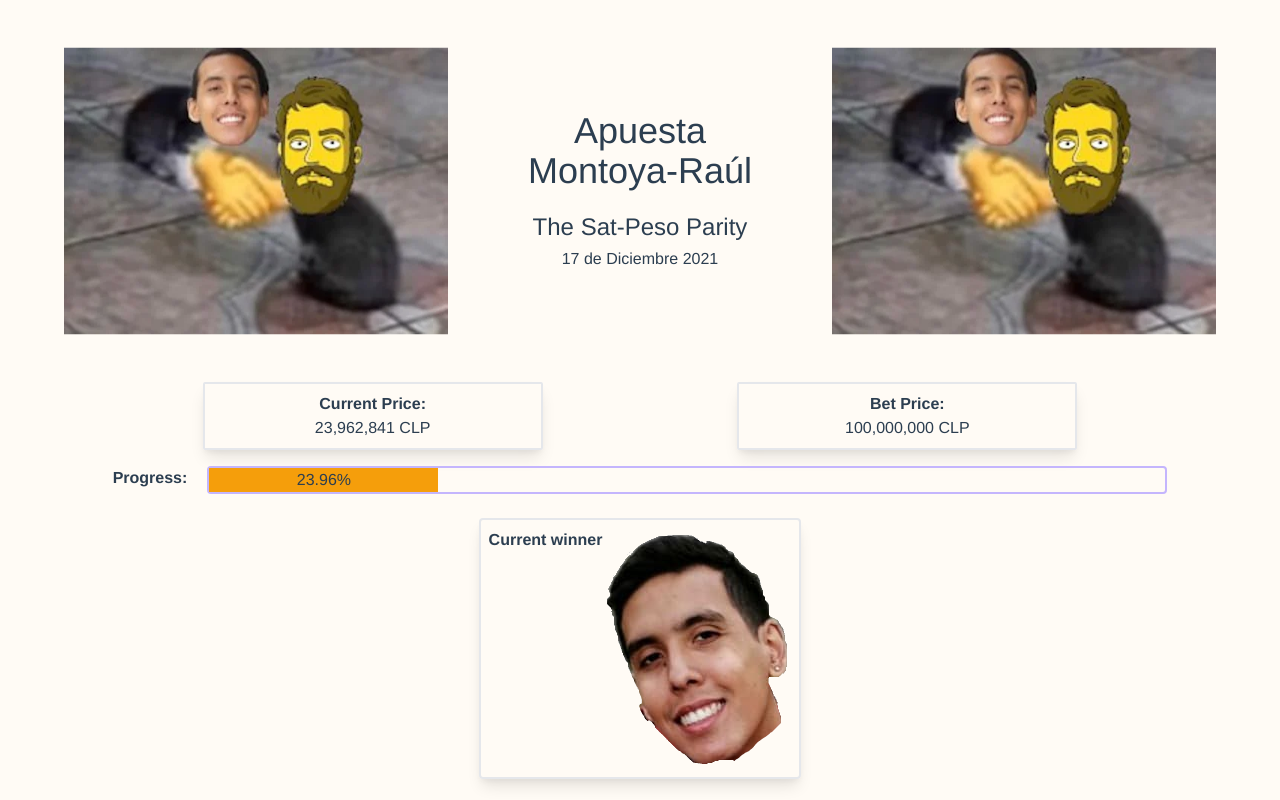
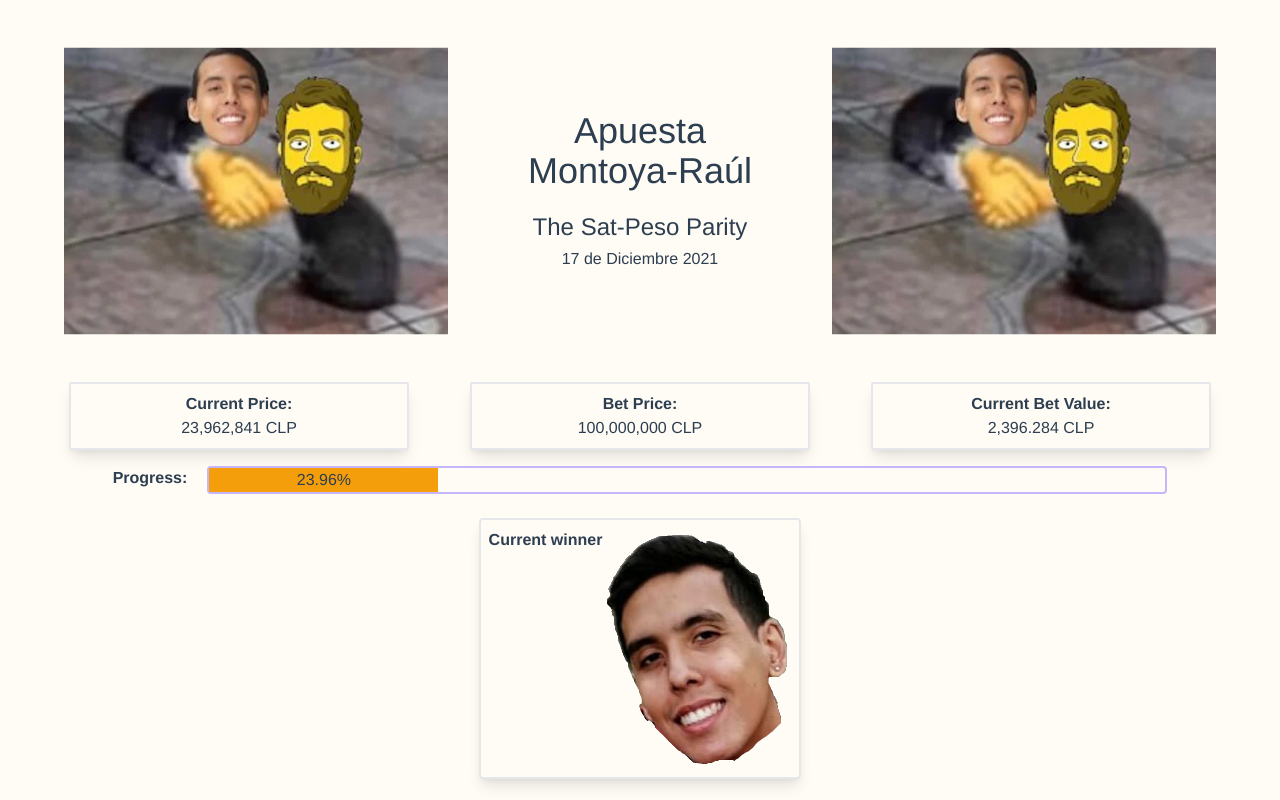
Before and after one commit to wachunei/montoya-raul-bet, a Vue app: page / in a window 1280 px wide. Built offline with nearby package versions, Linux system fonts and the light colour scheme; no server answers.

Commit message:
feat(): add current bet value

```diff
--- a/src/App.vue
+++ b/src/App.vue
@@ -12,6 +12,7 @@
   <div class="flex mb-4 px-2 justify-evenly">
     <Ticker :price="budaPrice" text="Current Price:" />
     <Ticker :price="betPrice" text="Bet Price:" />
+    <Ticker :price="budaPrice / 10000" text="Current Bet Value:" />
   </div>
 
   <Progress :currentValue="budaPrice" :total="betPrice" />
```
